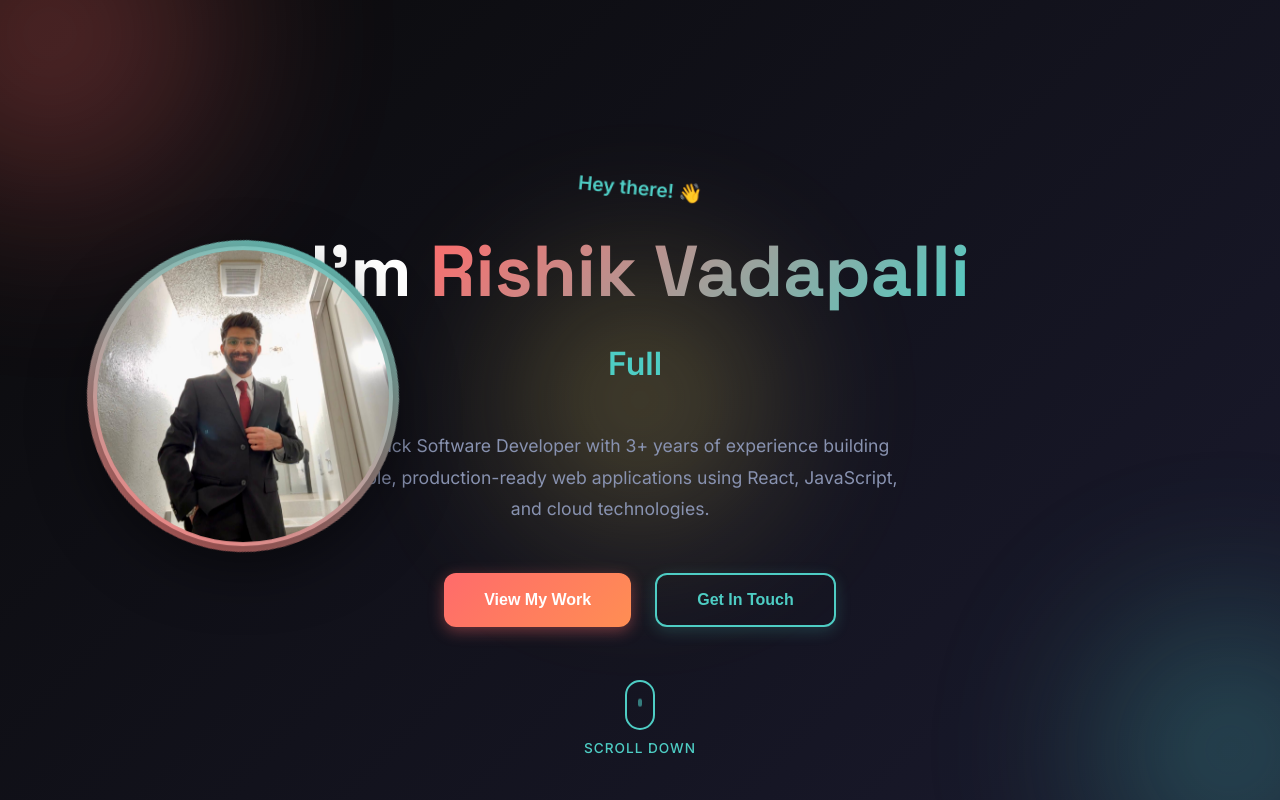
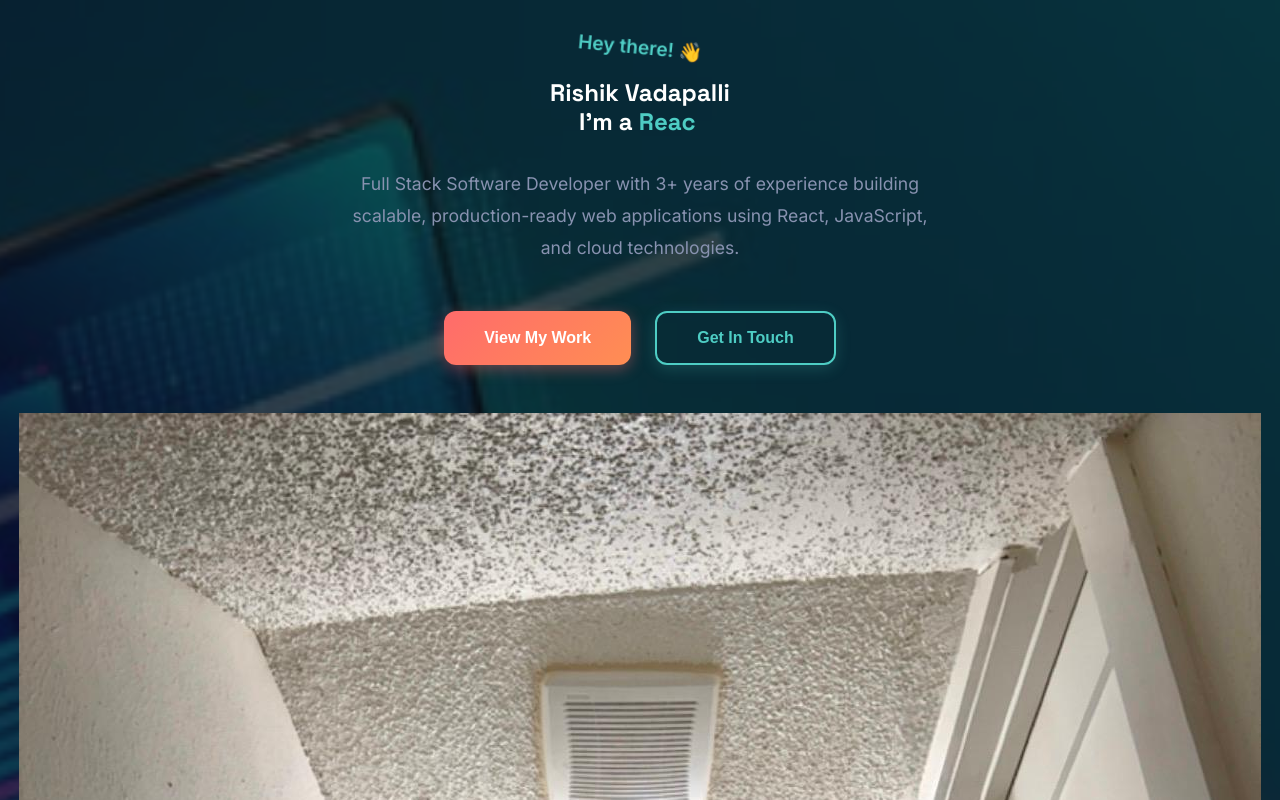
Before and after one commit to Rishik27/my-portfolio, a React (Vite) app: page / in a window 1280 px wide. Shown: the top 800 px of the page. Built offline with nearby package versions, Linux system fonts and the light colour scheme.

Commit message:
Updated UI and Layout and Background

```diff
--- a/src/sections/Hero.css
+++ b/src/sections/Hero.css
@@ -3,9 +3,9 @@
   min-height: 100vh;
   display: flex;
   align-items: center;
-  justify-content: center;
+  justify-content: flex-start;
   overflow: hidden;
-  padding: 2rem;
+  padding: 2rem 4rem;
   width: 100%;
   max-width: 100vw;
   box-sizing: border-box;
@@ -18,7 +18,21 @@
   width: 100%;
   height: 100%;
   z-index: 0;
-  background: linear-gradient(135deg, #0a0a0a 0%, #1a1a2e 100%);
+  background-image: url('/my-portfolio/background.jpeg');
+  background-size: cover;
+  background-position: center;
+  background-repeat: no-repeat;
+}
+
+.hero-background::before {
+  content: '';
+  position: absolute;
+  top: 0;
+  left: 0;
+  width: 100%;
+  height: 100%;
+  background: rgba(10, 10, 10, 0.7);
+  z-index: 1;
 }
 
 .gradient-orb {
--- a/src/sections/Hero.jsx
+++ b/src/sections/Hero.jsx
@@ -1,14 +1,13 @@
-import React, { useState, useEffect } from "react";
-import "./Hero.css";
-
+import React, { useState, useEffect } from 'react';
+import './Hero.css';
 
 const Hero = () => {
-  const [displayText, setDisplayText] = useState("");
+  const [displayText, setDisplayText] = useState('');
   const [isDeleting, setIsDeleting] = useState(false);
   const [loopNum, setLoopNum] = useState(0);
   const [typingSpeed, setTypingSpeed] = useState(150);
 
-  const roles = ["Full Stack Developer"];
+  const roles = ['Full Stack Developer', 'React Specialist', 'Cloud Engineer', 'Problem Solver'];
 
   useEffect(() => {
     const handleTyping = () => {
@@ -18,14 +17,14 @@ const Hero = () => {
       setDisplayText(
         isDeleting
           ? fullText.substring(0, displayText.length - 1)
-          : fullText.substring(0, displayText.length + 1),
+          : fullText.substring(0, displayText.length + 1)
       );
 
       setTypingSpeed(isDeleting ? 50 : 150);
 
       if (!isDeleting && displayText === fullText) {
         setTimeout(() => setIsDeleting(true), 2000);
-      } else if (isDeleting && displayText === "") {
+      } else if (isDeleting && displayText === '') {
         setIsDeleting(false);
         setLoopNum(loopNum + 1);
       }
@@ -37,70 +36,52 @@ const Hero = () => {
 
   const scrollToSection = (sectionId) => {
     const element = document.getElementById(sectionId);
-    element?.scrollIntoView({ behavior: "smooth", block: "start" });
+    element?.scrollIntoView({ behavior: 'smooth', block: 'start' });
   };
 
   return (
     <section className="hero" id="home">
-      <div className="hero-background">
-        <div className="gradient-orb orb-1"></div>
-        <div className="gradient-orb orb-2"></div>
-        <div className="gradient-orb orb-3"></div>
-      </div>
+      <div className="hero-background"></div>
 
       <div className="hero-content">
         <div className="hero-text">
           <span className="hero-greeting">Hey there! 👋</span>
-          <h1 className="hero-title">
-            I'm <span className="highlight">Rishik Vadapalli</span>
-          </h1>
-          <div className="hero-subtitle">
-            <span className="typing-text">{displayText}</span>
+          <h1 className="hero-name">Rishik Vadapalli</h1>
+          <h2 className="hero-role">
+            I'm a <span className="typing-text">{displayText}</span>
             <span className="cursor">|</span>
-          </div>
+          </h2>
           <p className="hero-description">
-            Full Stack Software Developer with 3+ years of experience building
-            scalable, production-ready web applications using React, JavaScript,
-            and cloud technologies.
+            Full Stack Software Developer with 3+ years of experience building scalable,
+            production-ready web applications using React, JavaScript, and cloud technologies.
           </p>
 
           <div className="hero-cta">
             <button
               className="btn btn-primary"
-              onClick={() => scrollToSection("projects")}
+              onClick={() => scrollToSection('projects')}
             >
               View My Work
             </button>
             <button
               className="btn btn-secondary"
-              onClick={() => scrollToSection("contact")}
+              onClick={() => scrollToSection('contact')}
             >
               Get In Touch
             </button>
           </div>
         </div>
 
-        <div className="hero-image-container">
-          <div className="hero-image-wrapper">
-            <img
-              src="/my-portfolio/profile.jpeg"
-              alt="Rishik Vadapalli"
-              className="hero-image"
-              onError={(e) => {
-                e.target.style.display = "none";
-                e.target.parentElement.innerHTML =
-                  '<div class="image-placeholder">RV</div>';
-              }}
-            />
-            <div className="image-border"></div>
-          </div>
+        <div className="hero-illustration">
+          <img
+            src={`${import.meta.env.BASE_URL}profile.jpeg`}
+            alt="Rishik Vadapalli"
+            className="hero-profile-image"
+          />
         </div>
       </div>
 
-      <div
-        className="scroll-indicator"
-        onClick={() => scrollToSection("about")}
-      >
+      <div className="scroll-indicator" onClick={() => scrollToSection('about')}>
         <div className="mouse">
           <div className="wheel"></div>
         </div>
```
Also changed, not shown: public/background.jpeg (added).
